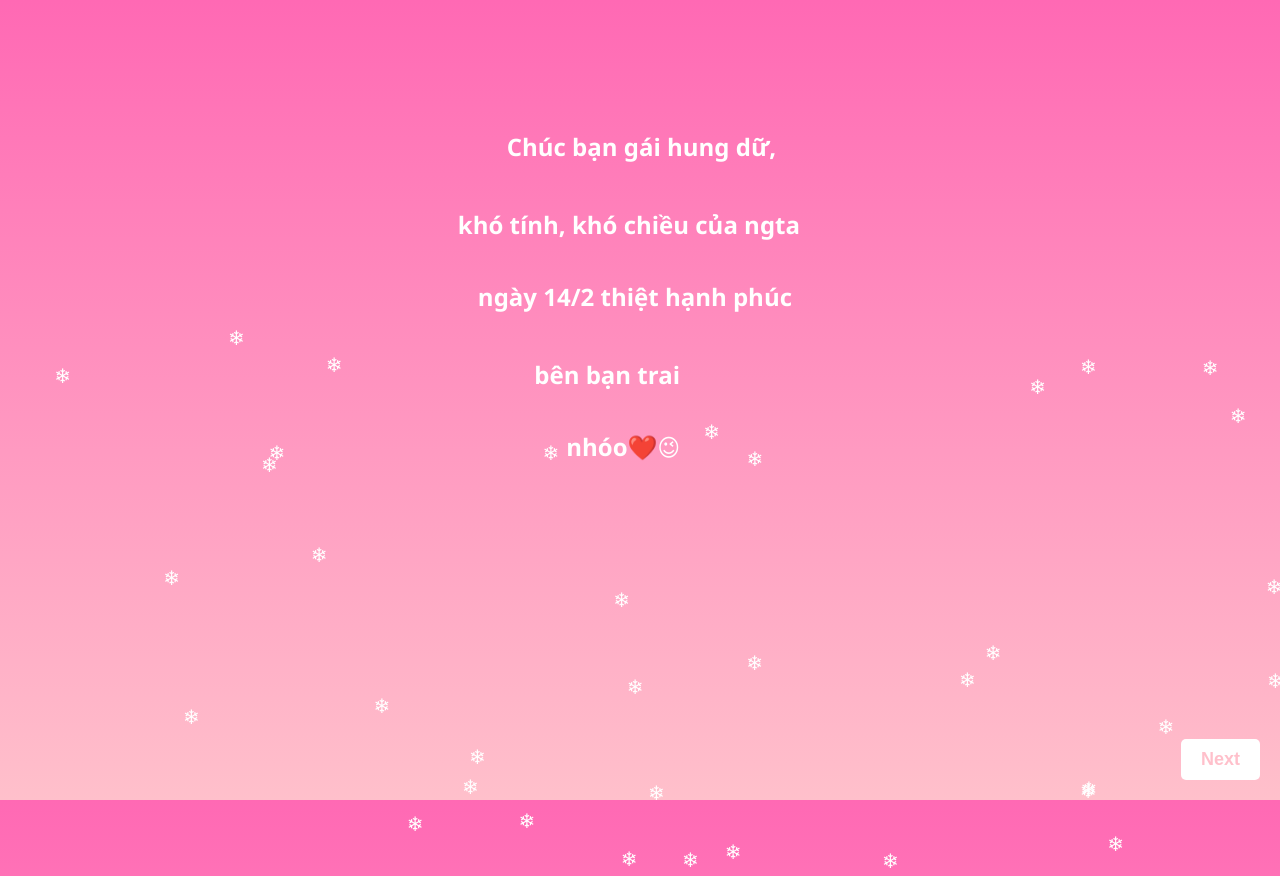
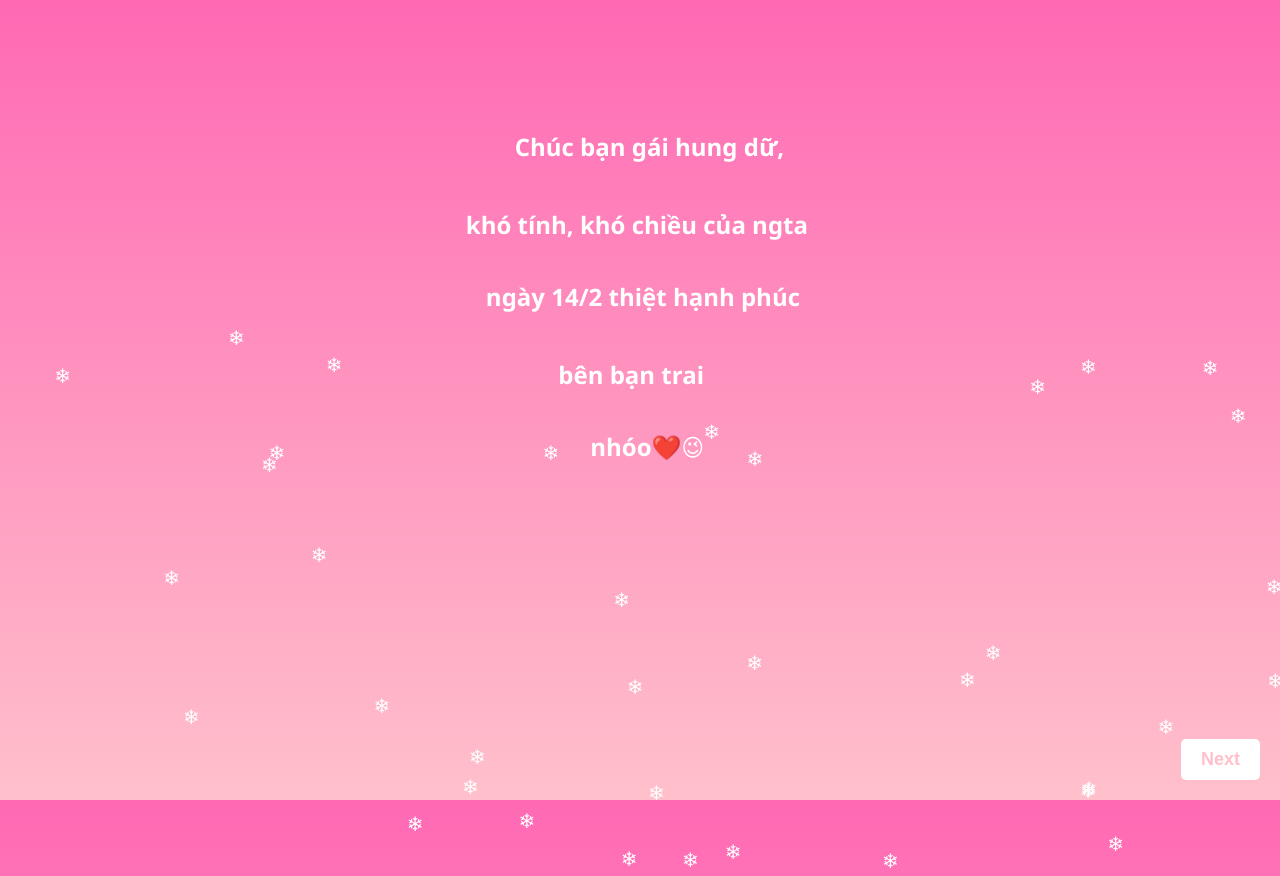
Before and after one commit to AnT2003/Valentine-with-girlfriend.github.io, a plain HTML site: page index.html in a window 1280 px wide. Shown: the top 876 px of the page. Drawn offline with Linux system fonts and the light colour scheme.

Commit message:
Update index.html

```diff
--- a/index.html
+++ b/index.html
@@ -178,11 +178,11 @@ canvas {
         <img src="templates/gf3.jpg" alt="ntbtyn 4">
         <img src="templates/gf6.jpg" alt="ntbtyn 5">
         <img src="templates/gf5.jpg" alt="ntbtyn 6">
-        <span id="cink" style="top: 5%; right: 33%;">Chúc bạn gái hung dữ,</span>
-        <span id="ngoan" style="top: 18%; right: 30%;">khó tính, khó chiều của ngta</span>
-        <span id="ngoan1" style="top: 30%; right: 31%;">ngày 14/2 thiệt hạnh phúc</span>
-        <span id="iu" style="top: 43%; right: 45%;">bên bạn trai</span>
-        <span id="iu1" style="top: 55%; right: 45%;">nhóo❤️😉</span>
+        <span id="cink" style="top: 5%; right: 32%;">Chúc bạn gái hung dữ,</span>
+        <span id="ngoan" style="top: 18%; right: 29%;">khó tính, khó chiều của ngta</span>
+        <span id="ngoan1" style="top: 30%; right: 30%;">ngày 14/2 thiệt hạnh phúc</span>
+        <span id="iu" style="top: 43%; right: 42%;">bên bạn trai</span>
+        <span id="iu1" style="top: 55%; right: 42%;">nhóo❤️😉</span>
     </div>
     <button id="nextButton">Next</button>
 </div>
```
